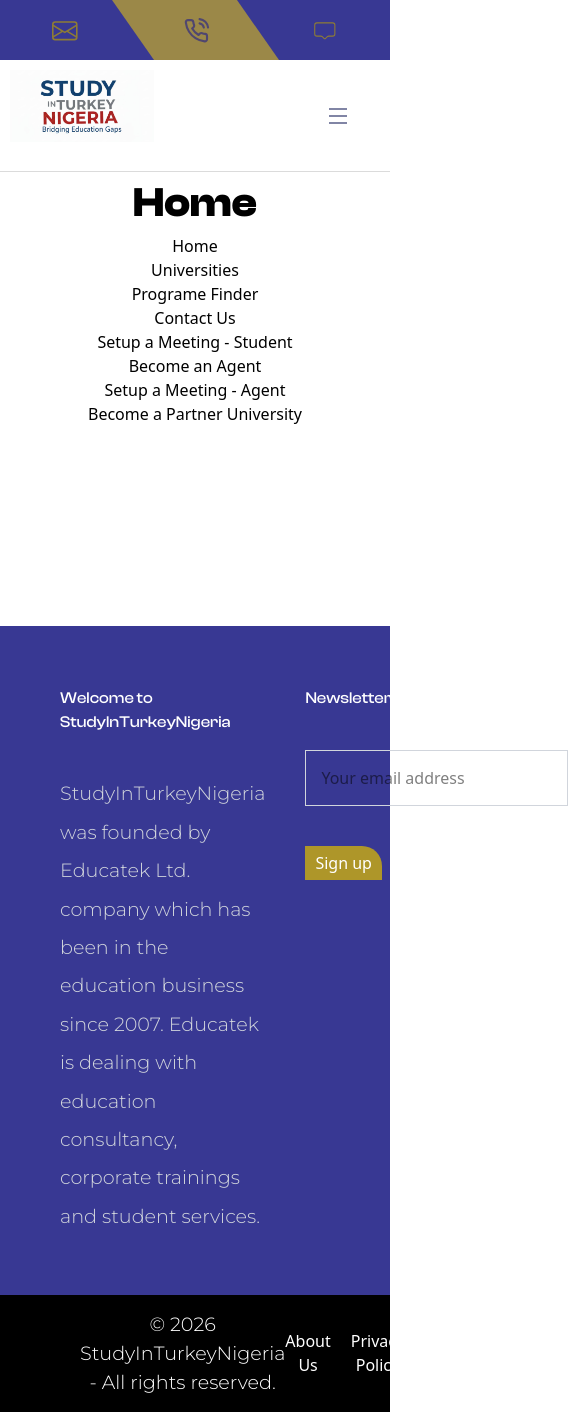
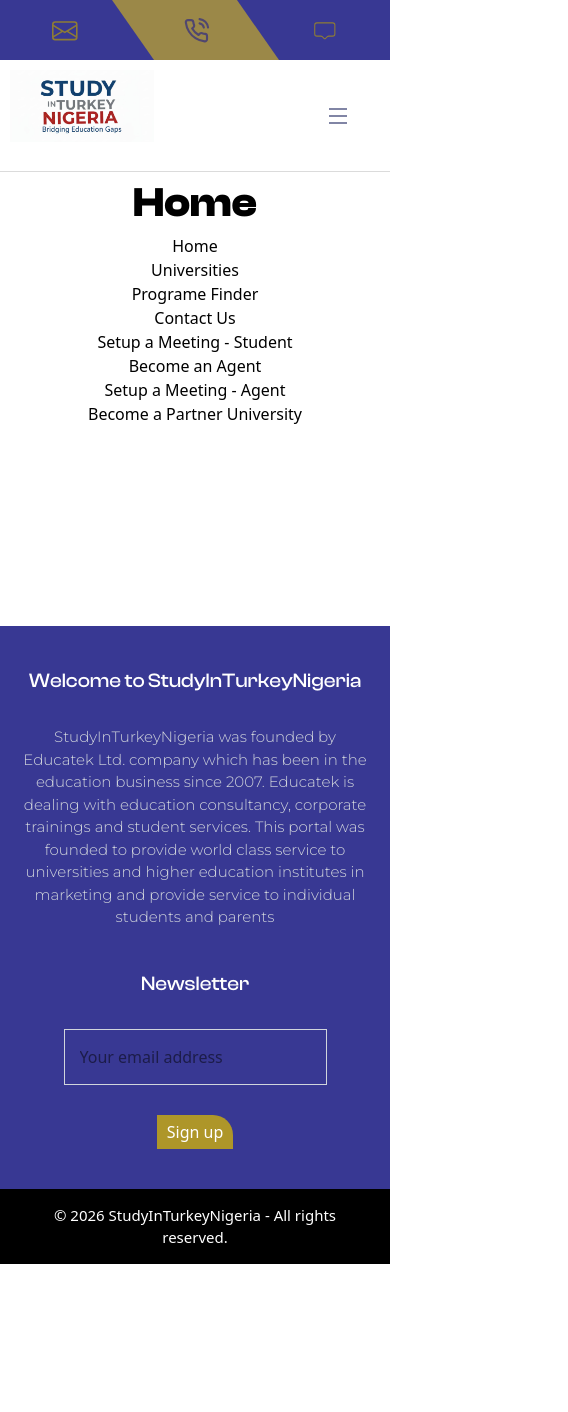
Before and after one commit to Netrue2025/studyinturkeynigeria, a React (Vite) app: page /#/ in a window 390 px wide. Shown: the whole page, 568 px wide, since content can reach past the window. After the commit the page ends 1264 px from the top, so only its background shows below. Built offline with nearby package versions, Linux system fonts and the light colour scheme.

Commit message:
Footer responsiveness done

```diff
--- a/src/Components/Footer.tsx
+++ b/src/Components/Footer.tsx
@@ -8,9 +8,7 @@
         <div className="about">
           <h3>Welcome to StudyInTurkeyNigeria</h3>
           <p>
-            StudyInTurkeyNigeria was founded by Educatek Ltd. company which has
-            been in the education business since 2007. Educatek is dealing with
-            education consultancy, corporate trainings and student services.
+            StudyInTurkeyNigeria was founded by Educatek Ltd. company which has been in the education business since 2007. Educatek is dealing with education consultancy, corporate trainings and student services. This portal was founded to provide world class service to universities and higher education institutes in marketing and provide service to individual students and parents
           </p>
         </div>
         <div className="newsletter">
@@ -25,7 +23,7 @@
       {/* Footer Bottom */}
       <div className="footer-bottom">
         <div className="footer-bottom-content">
-          <p>© 2026 StudyInTurkeyNigeria - All rights reserved.</p>
+          <h4>© 2026 StudyInTurkeyNigeria - All rights reserved.</h4>
         </div>
         <ul className="footer-links">
           <li>
--- a/src/Styles/Footer.css
+++ b/src/Styles/Footer.css
@@ -9,9 +9,9 @@
   bottom: 0;
 }
 footer .footer-top {
-  width: 100%;
+  width: 100dvw;
   background-color: rgba(0, 0, 117, 0.781);
-  padding: 60px;
+  padding: 80px 100px 40px;
   display: flex;
   gap: 40px;
   box-sizing: border-box;
@@ -22,35 +22,39 @@
   width: 100%;
   display: flex;
   flex-direction: column;
-  gap: 40px;
+  gap: 30px;
   text-align: start;
 }
 footer .footer-top .about h3 {
+  font-size: 20px;
   color: #fff;
 }
 footer .footer-top .about p {
   color: oklch(87.2% 0.01 258.338deg);
-  line-height: 2;
+  font-size: 17px;
+  line-height: 1.5;
 }
 footer .footer-top .newsletter {
-  max-width: 400px;
+  max-width: 200px;
   width: 100%;
   text-align: start;
   display: flex;
   flex-direction: column;
-  gap: 40px;
+  gap: 30px;
   box-sizing: border-box;
 }
 footer .footer-top .newsletter h3 {
+  font-size: 20px;
   color: #fff;
 }
 footer .footer-top .newsletter form {
   display: flex;
   flex-direction: column;
-  gap: 40px;
+  gap: 30px;
   align-items: start;
 }
 footer .footer-top .newsletter form input {
+  width: 100%;
   border: 1px solid oklch(87.2% 0.01 258.338deg);
   padding: 15px;
   outline: none;
@@ -68,15 +72,36 @@
   background: rgba(187, 160, 4, 0.733);
   transform: translateX(8px);
 }
+@media (max-width: 700px) {
+  footer .footer-top {
+    padding: 40px 20px;
+    flex-direction: column;
+  }
+  footer .footer-top .about {
+    text-align: center;
+  }
+  footer .footer-top .about p {
+    font-size: 15px;
+  }
+  footer .footer-top .newsletter {
+    max-width: none;
+    text-align: center;
+    align-items: center;
+  }
+  footer .footer-top .newsletter form {
+    align-items: center;
+  }
+}
 footer .footer-bottom {
-  max-width: 100%;
+  width: 100dvw;
   background-color: #000;
   display: flex;
   justify-content: space-between;
   align-items: center;
-  padding: 15px 80px;
+  padding: 20px 80px;
 }
-footer .footer-bottom .footer-bottom-content p {
+footer .footer-bottom .footer-bottom-content h4 {
+  font-size: 15px;
   color: #fff;
 }
 footer .footer-bottom .footer-links {
@@ -103,4 +128,24 @@
 footer .footer-bottom .footer-links li:hover::after {
   transform: scaleX(1);
   transform-origin: left;
+}
+@media (max-width: 700px) {
+  footer .footer-bottom .footer-links {
+    display: none;
+  }
+}
+@media (max-width: 1200px) {
+  footer .footer-bottom {
+    padding: 15px 40px;
+  }
+}
+@media (max-width: 700px) {
+  footer .footer-bottom {
+    justify-content: center;
+  }
+}
+@media (max-width: 700px) {
+  footer .footer-bottom-content p {
+    font-size: 14px;
+  }
 }/*# sourceMappingURL=Footer.css.map */
--- a/src/Styles/Footer.scss
+++ b/src/Styles/Footer.scss
@@ -12,9 +12,9 @@
 
 
   .footer-top {
-    width: 100%;
+    width: 100dvw;
     background-color: rgba(0, 0, 117, 0.781);
-    padding: 60px;
+    padding: 80px 100px 40px;
     display: flex;
     gap: 40px;
     box-sizing: border-box;
@@ -25,43 +25,45 @@
       width: 100%;
       display: flex;
       flex-direction: column;
-      gap: 40px;
+      gap: 30px;
       text-align: start;
+      // border: 1px solid red;
 
       h3 {
-        // font-size: 18px;
+        font-size: 20px;
         color: #fff;
       }
 
       p {
         color: oklch(87.2% 0.01 258.338);
-        // font-size: 18px;
-        line-height: 2;
+        font-size: 17px;
+        line-height: 1.5;
       }
     }
 
     .newsletter {
-      max-width: 400px;
+      max-width: 200px;
       width: 100%;
       text-align: start;
       display: flex;
       flex-direction: column;
-      gap: 40px;
+      gap: 30px;
       box-sizing: border-box;
       // border: 1px solid red;
 
       h3 {
-        // font-size: 22px;
+        font-size: 20px;
         color: #fff;
       }
 
       form {
         display: flex;
         flex-direction: column;
-        gap: 40px;
+        gap: 30px;
         align-items: start;
 
         input {
+          width: 100%;
           border: 1px solid oklch(87.2% 0.01 258.338);
           padding: 15px;
           outline: none;
@@ -84,18 +86,44 @@
     }
   }
 
+  @media (max-width: 700px){
+    .footer-top{
+      padding: 40px 20px;
+      flex-direction: column;
+
+      .about {
+        text-align: center;
+
+        p {
+          font-size: 15px;
+        }
+      }
+
+      .newsletter {
+        max-width: none;
+        text-align: center;
+        align-items: center;
+        // justify-content: center;
+
+        form {
+          align-items: center;
+        }
+      }
+    }
+  }
+
   // Footer Bottom
   .footer-bottom {
-    max-width: 100%;
+    width: 100dvw;
     background-color: #000;
     display: flex;
     justify-content: space-between;
     align-items: center;
-    padding: 15px 80px;
+    padding: 20px 80px;
 
     .footer-bottom-content {
-      p {
-        // font-size: 16px;
+      h4 {
+        font-size: 15px;
         color: #fff;
       }
     }
@@ -128,5 +156,31 @@
         transform-origin: left;
       }
     }
+
+    @media (max-width: 700px){
+    .footer-links{
+      display: none;
+    }
+  }
+  }
+
+  @media (max-width: 1200px){
+    .footer-bottom {
+      padding: 15px 40px;
+    }
+  }
+
+  @media (max-width: 700px){
+    .footer-bottom {
+      justify-content: center;
+    }
+  }
+
+  @media (max-width: 700px){
+    .footer-bottom-content {
+      p {
+        font-size: 14px;
+      }
+    }
   }
 }
```
Also changed, not shown: 1 other file (tests, documents, lock files or other folders).
